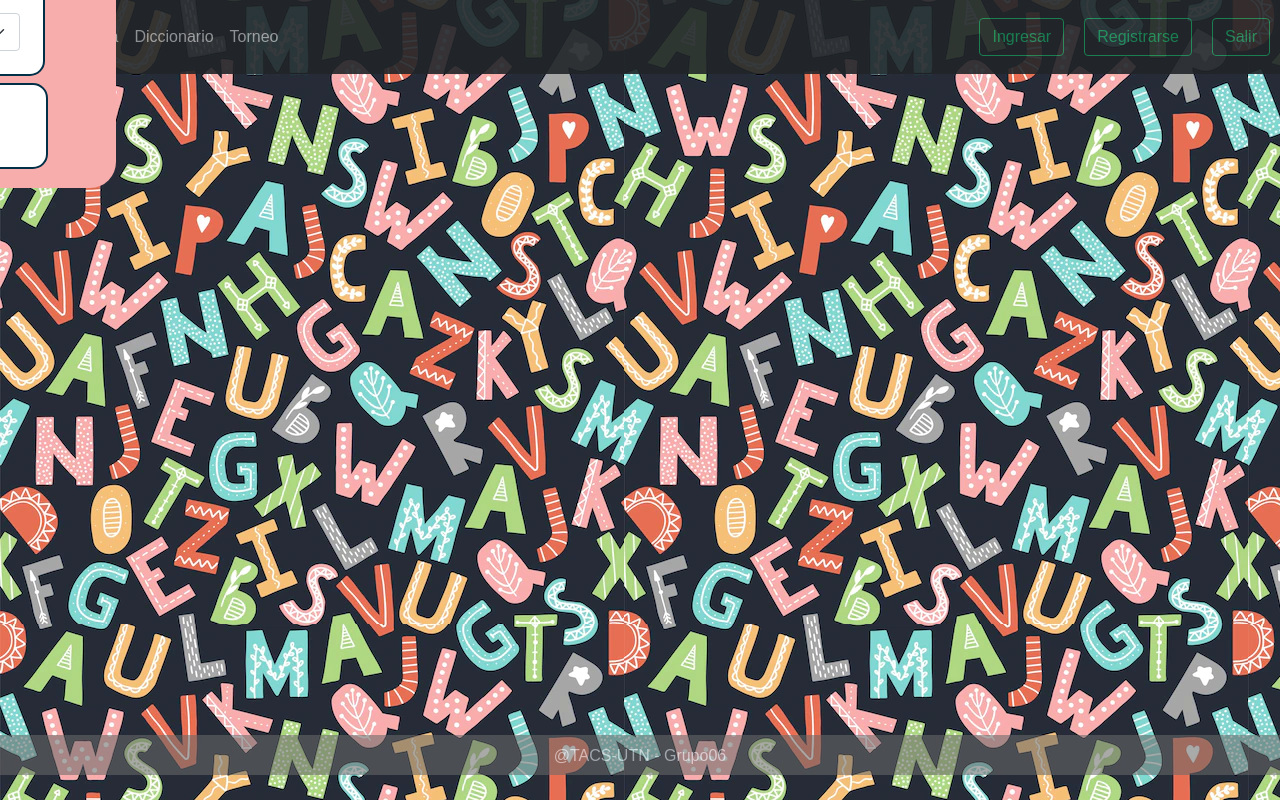
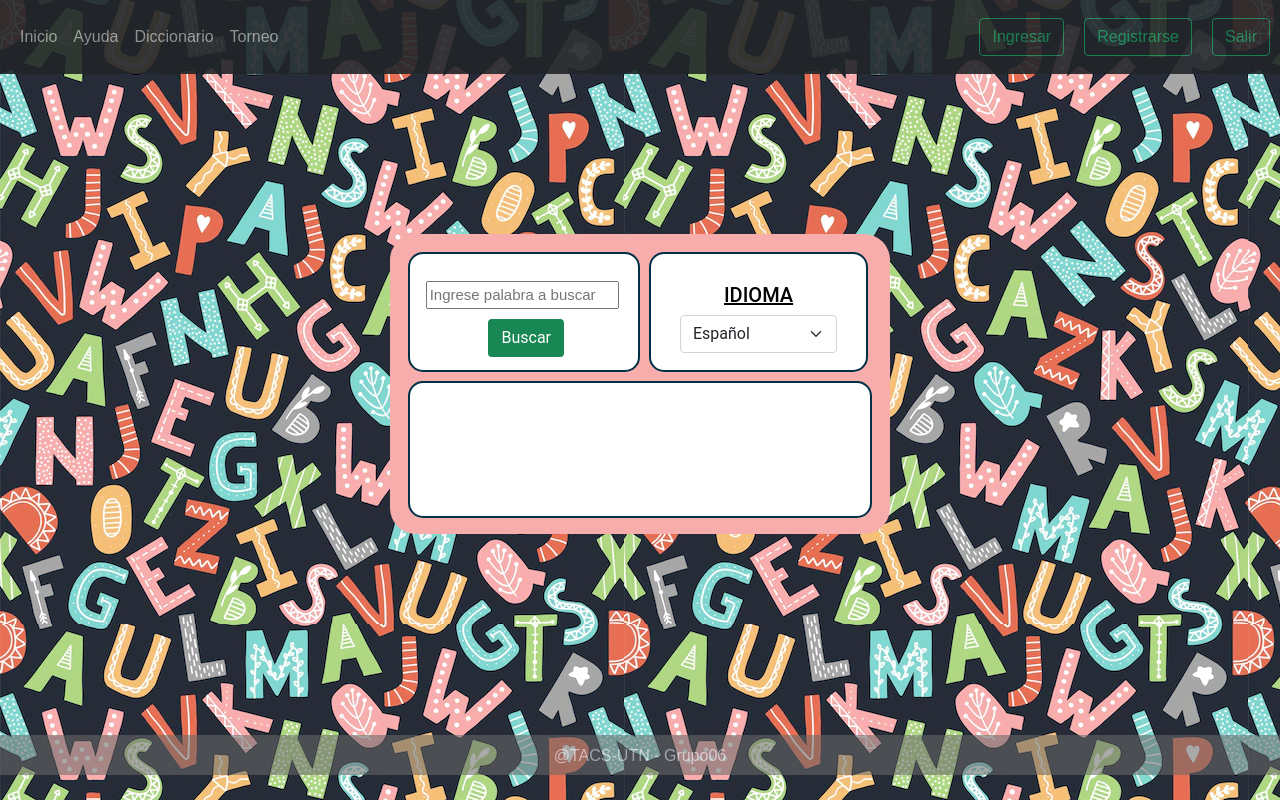
Before and after one commit to MacarenaPesce/TACS-Wordle-grupo6, a React app in the folder frontend/: page /dictionary in a window 1280 px wide. Built offline with nearby package versions, Linux system fonts and the light colour scheme.

Commit message:
conflictos en diccionario frontend

```diff
--- a/frontend/src/pages/Dictionary.css
+++ b/frontend/src/pages/Dictionary.css
@@ -10,8 +10,8 @@
 
 .form-groupo{
     position: absolute;
-    top: 50%;
-    left: 20%;
+    top: 40%;
+    left: 45%;
     margin-top: -40%;
     margin-left: -50%;
     display: flex;
@@ -21,9 +21,11 @@
     /*background-color: #d0d0d5;*/
     /*background-color: #aed87df1;*/
     background-color: #f8adad;
-    padding: 5%;
+    padding: 1%;
     border-radius: 26px;
     text-align: center;
+    margin: 5% ;
+    transform: translate(-50%, -50%);
 }
 
 .contenedor-busqueda {
@@ -41,6 +43,8 @@
 .buscar-input {
     margin-top:19px ;
     margin-left:-4%;
+    width: 100%;
+    font-size: 15px;
 }
 
 
@@ -91,7 +95,7 @@
     width: 100%;
     min-height: 50%;
     margin:1%;
-    font-size: 25px;
+    font-size: 15px;
     background-color: white;
     padding: 14px 32px 14px 16px;
     border-radius: 15px;
--- a/frontend/src/pages/Dictionary.js
+++ b/frontend/src/pages/Dictionary.js
@@ -11,7 +11,7 @@ constructor(){
     this.state = {
         language: 'ES',
         word: '',
-        signifacdo: ''
+        significado: ''
     }
 }
 
@@ -28,7 +28,7 @@ submitCambio = e => {
       .then(response => {
           console.log('Response obtenida: ')
           console.log(response.data)
-          this.setState({signifacdo: response.data.definition})
+          this.setState({significado: response.data.definition})
       })
       .catch(error => {
           console.log(error)
@@ -64,8 +64,8 @@ render(){
                 <option value="EN">English</option>
               </select>
               </div>
-              <div className='contenedor-respuesta'>{
-              this.state.signifacdo}</div>
+              <div className='contenedor-respuesta'>
+                {this.state.significado}</div>
            </div>
         </form>
         <Footer />
```
